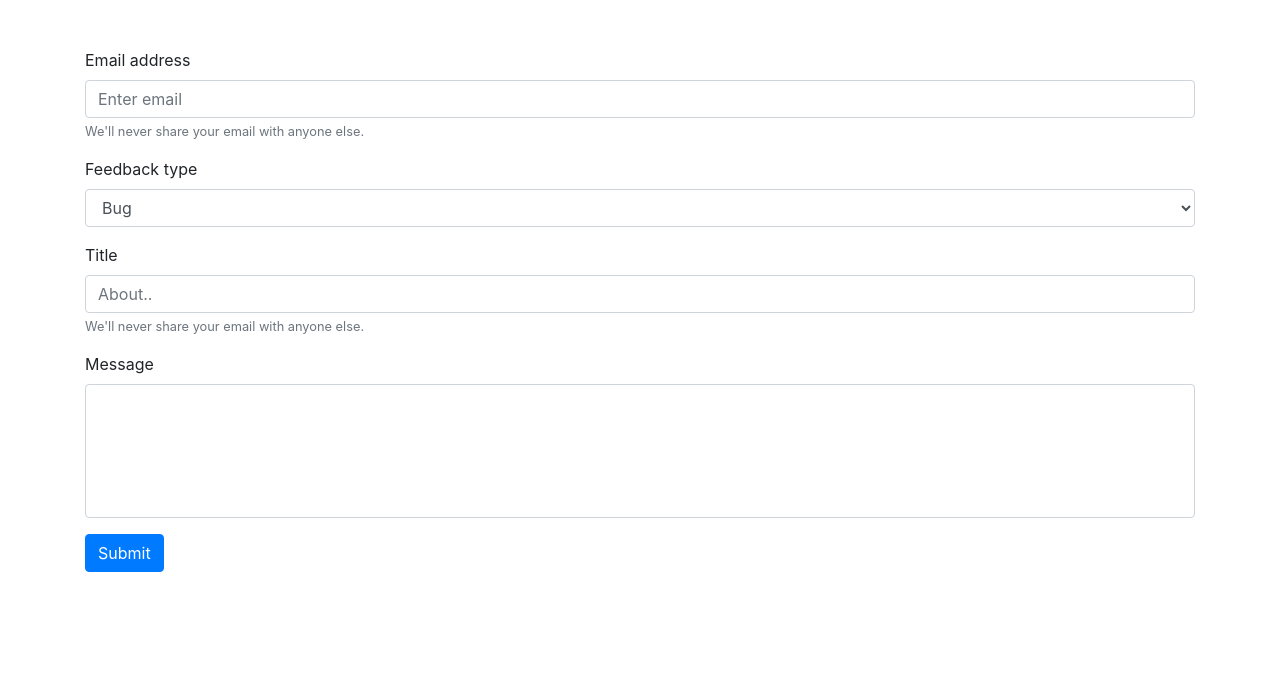
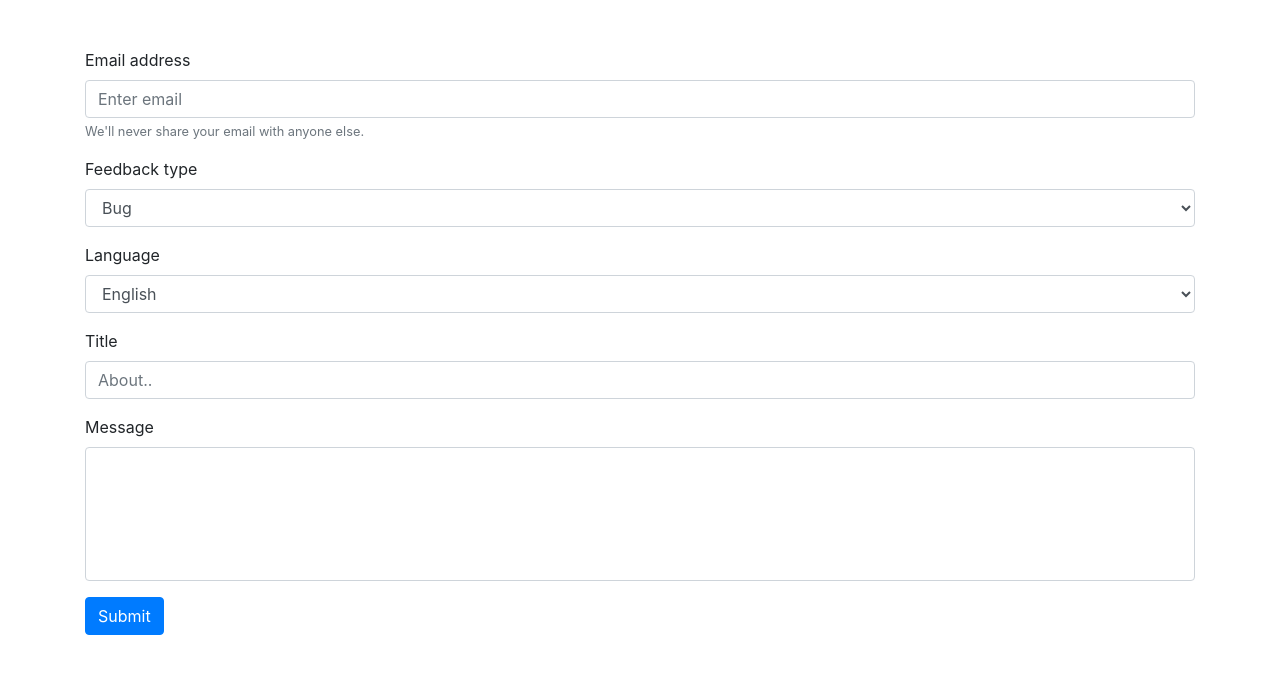
Before and after one commit to DragonflyClient/ideas, a website: page public/submit.html in a window 1280 px wide. Drawn offline with nearby package versions, Linux system fonts and the light colour scheme.

Commit message:
Added a language selection

```diff
--- a/package.json
+++ b/package.json
@@ -17,7 +17,9 @@
     "express": "^4.17.1",
     "express-rate-limit": "^5.1.3",
     "mongodb": "^3.5.9",
-    "monk": "^7.3.0",
+    "monk": "^7.3.0"
+  },
+  "devDependencies": {
     "nodemon": "^2.0.4"
   }
 }
--- a/public/js/submit.js
+++ b/public/js/submit.js
@@ -1,5 +1,6 @@
 const form = document.querySelector('#suggestion-form')
 const feedbackSelect = document.getElementById('feedback')
+const languageSelect = document.getElementById('language')
 const container = document.querySelector('.container')
 const warningCont = document.getElementById('warning')
 const submitBtn = document.getElementById('submit-btn')
@@ -12,11 +13,13 @@ form.addEventListener('submit', event => {
     const email = formData.get('email')
     const title = formData.get('subject')
     const message = formData.get('message')
-    const type = feedbackSelect.options[feedbackSelect.selectedIndex].value;
+    const type = feedbackSelect.options[feedbackSelect.selectedIndex].value
+    const lang = languageSelect.options[languageSelect.selectedIndex].value
 
     const feedback = {
         email,
         type,
+        lang,
         title,
         message
     }
--- a/public/submit.html
+++ b/public/submit.html
@@ -20,7 +20,7 @@
         <small id="emailHelp" class="form-text text-muted">We'll never share your email with anyone else.</small>
       </div>
       <div class="form-group">
-        <label for="area">Feedback type</label>
+        <label for="feedback">Feedback type</label>
         <select class="form-control" name="feedback" id="feedback">
           <option value="bugreport">Bug</option>
           <option value="suggestion">Suggestion</option>
@@ -28,10 +28,16 @@
         </select>
       </div>
       <div class="form-group">
+        <label for="language">Language</label>
+        <select class="form-control" name="language" id="language">
+          <option value="en">English</option>
+          <option value="de">German</option>
+        </select>
+      </div>
+      <div class="form-group">
         <label for="subject">Title</label>
         <input type="text" class="form-control" id="subject" aria-describedby="emailHelp" placeholder="About.."
           name="subject" />
-        <small id="emailHelp" class="form-text text-muted">We'll never share your email with anyone else.</small>
       </div>
       <div class="form-group">
         <label for="message">Message</label>
```
Also changed, not shown: index.js (+5 -3 lines), 1 other file.
